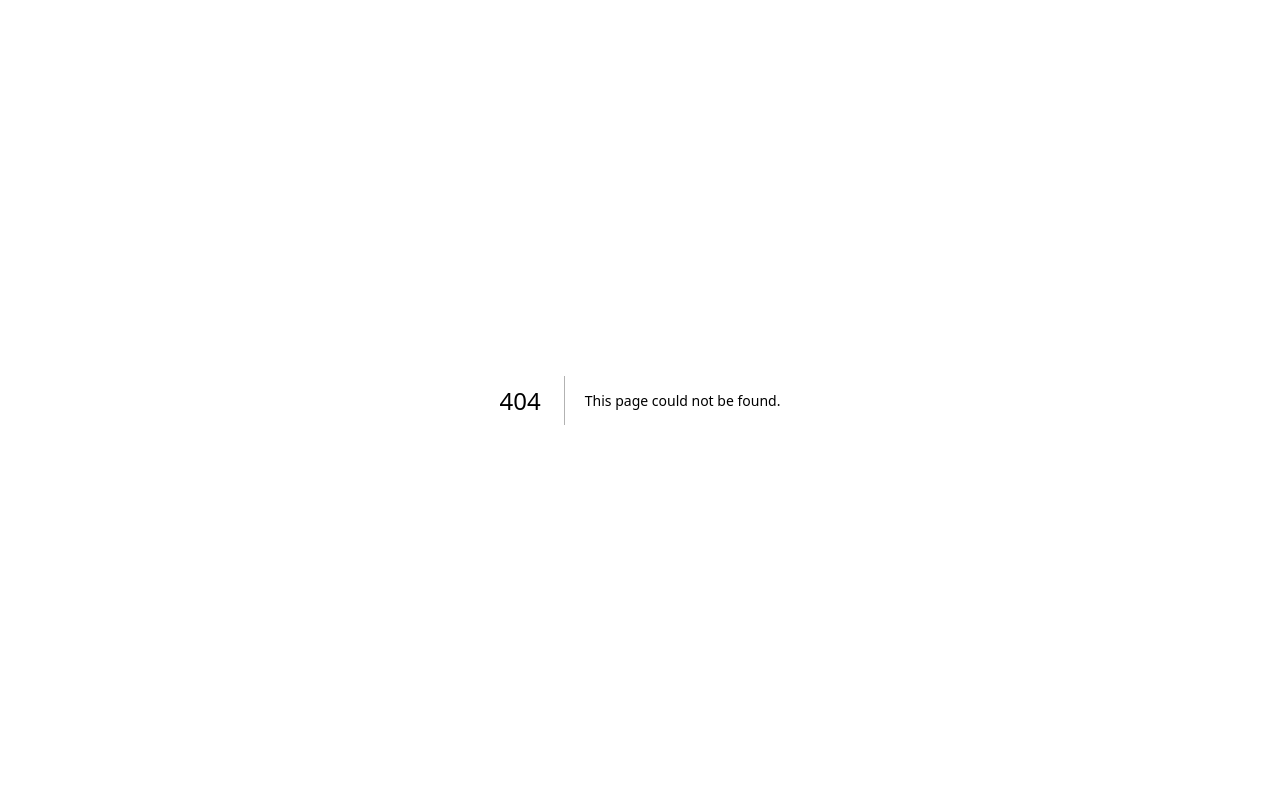
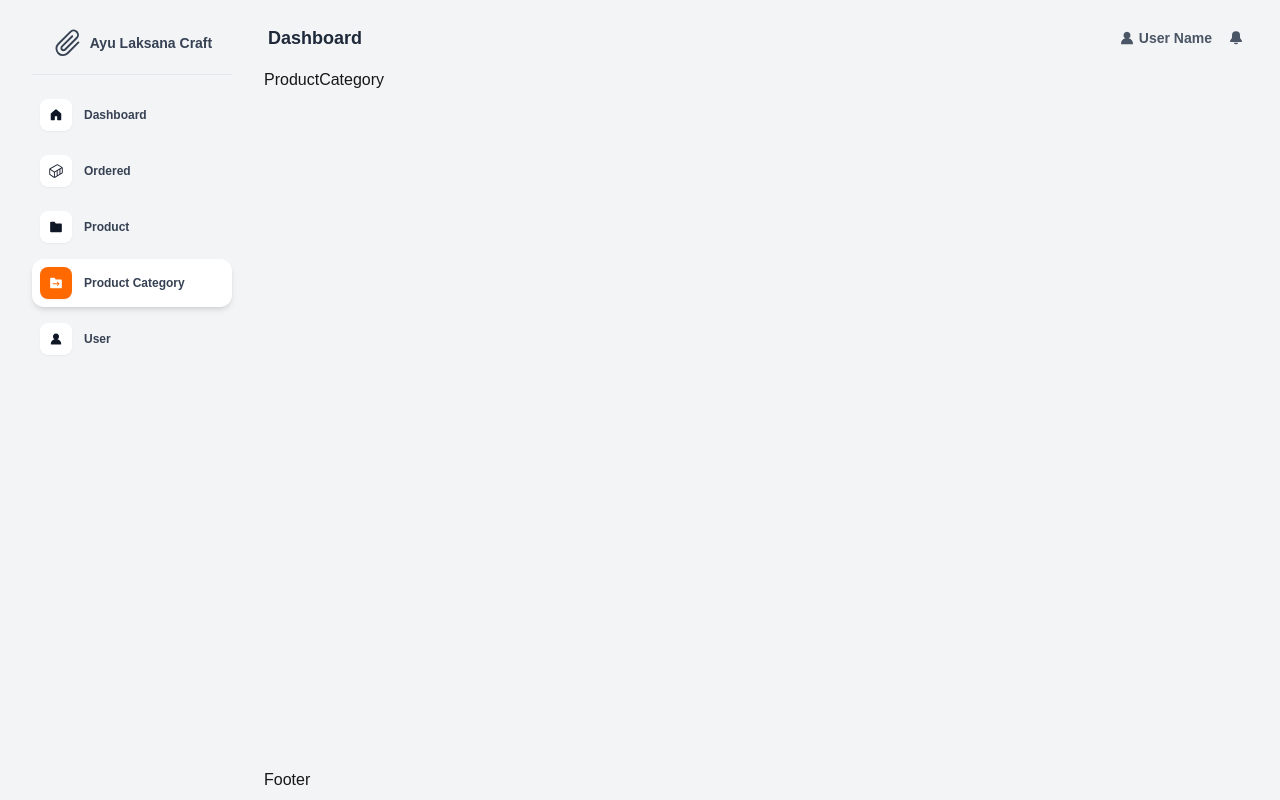
Before and after one commit to suanggawija/ayu-laksana-crafts-app, a Next.js app: page /dashboard/product-category in a window 1280 px wide. Before the commit this address had no page. Built offline with nearby package versions, Linux system fonts and the light colour scheme.

Commit message:
feat: generate product category dashboard page

```diff
--- /dev/null
+++ b/src/app/(dashboard)/dashboard/product-category/page.tsx
@@ -0,0 +1,7 @@
+import React from "react";
+
+const ProductCategory = () => {
+  return <div>ProductCategory</div>;
+};
+
+export default ProductCategory;
```
